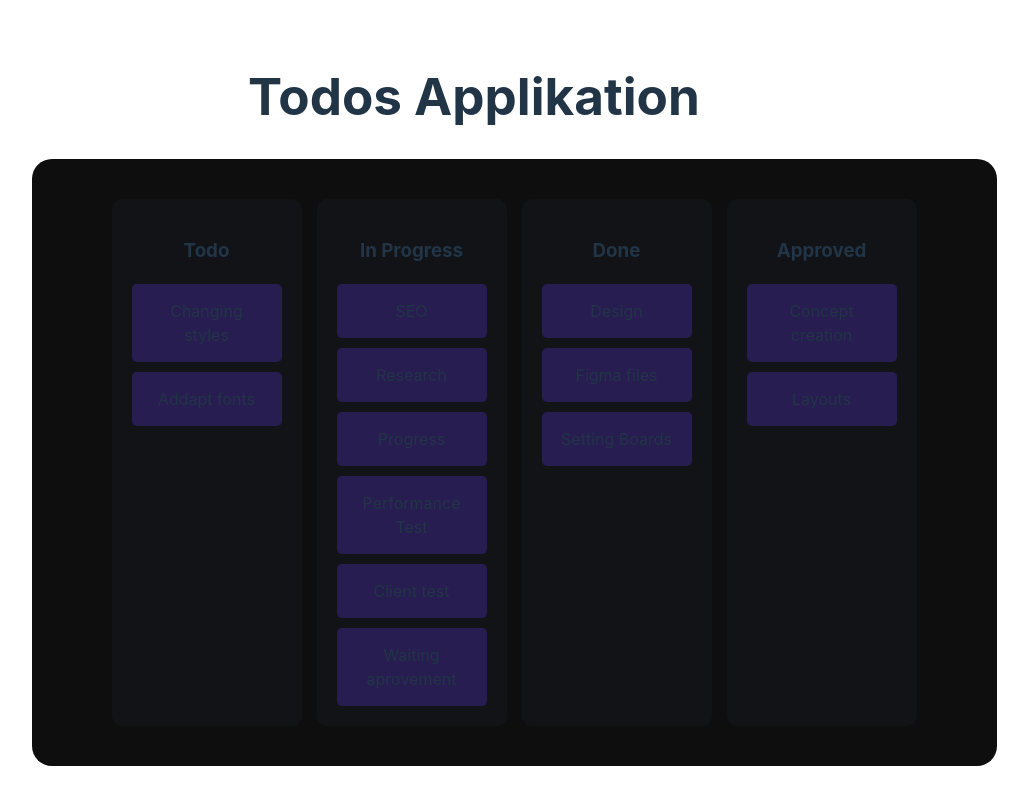
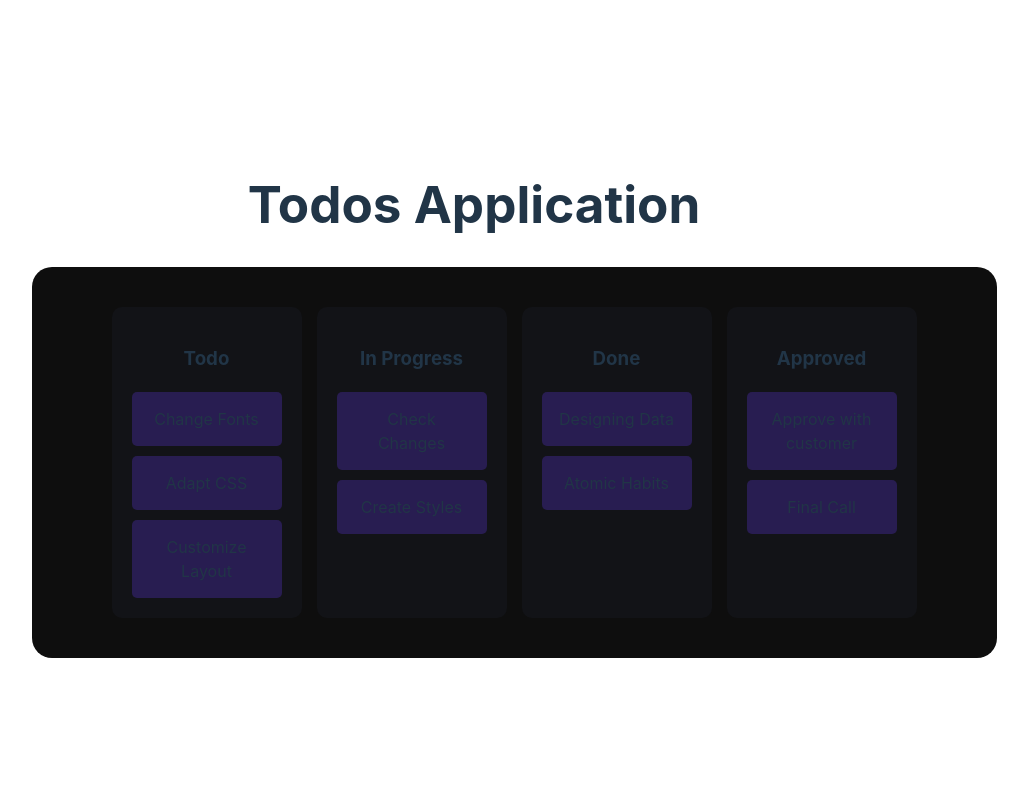
Before and after one commit to alexanderley/simple-task-manager-dnd, a React (Vite) app: page / in a window 1280 px wide. Shown: the whole page, without its empty margins (166-1194 px from the left). Built offline with nearby package versions, Linux system fonts and the light colour scheme.

Commit message:
created dynamic data to work with

```diff
--- a/package.json
+++ b/package.json
@@ -11,6 +11,7 @@
   },
   "dependencies": {
     "react": "^18.2.0",
+    "react-beautiful-dnd": "^13.1.1",
     "react-dom": "^18.2.0"
   },
   "devDependencies": {
--- a/src/App.jsx
+++ b/src/App.jsx
@@ -1,48 +1,128 @@
-import { useState } from "react";
-import reactLogo from "./assets/react.svg";
-import viteLogo from "/vite.svg";
+// import { useState } from "react";
+// import reactLogo from "./assets/react.svg";
+// import viteLogo from "/vite.svg";
+// import "./App.css";
+
+// import { DragDropContext, Droppable, Draggable } from 'react-beautiful-dnd';
+
+// function App() {
+//   const [count, setCount] = useState(0);
+
+//   return (
+//     <>
+//       <h1>Todos Applikation</h1>
+//       <div className="stepContainer">
+//         <div className="step">
+//           <h3>Todo</h3>
+//           <div className="taskContainer">
+//             <div className="task">Changing styles</div>
+//             <div className="task">Addapt fonts</div>
+//           </div>
+//         </div>
+//         <div className="step">
+//           <h3>In Progress</h3>
+//           <div className="taskContainer">
+//             <div className="task">SEO</div>
+//             <div className="task">Research</div>
+//             <div className="task">Progress</div>
+//             <div className="task">Performance Test</div>
+//             <div className="task">Client test</div>
+//             <div className="task">Waiting aprovement</div>
+//           </div>
+//         </div>
+//         <div className="step">
+//           <h3>Done</h3>
+//           <div className="taskContainer">
+//             <div className="task">Design</div>
+//             <div className="task">Figma files</div>
+//             <div className="task">Setting Boards</div>
+//           </div>
+//         </div>
+//         <div className="step">
+//           <h3>Approved</h3>
+//           <div className="taskContainer">
+//             <div className="task">Concept creation</div>
+//             <div className="task">Layouts</div>
+//           </div>
+//         </div>
+//       </div>
+//     </>
+//   );
+// }
+
+// export default App;
+
+import React, { useState } from "react";
 import "./App.css";
 
 function App() {
   const [count, setCount] = useState(0);
 
+  // Define an array of tasks
+  const tasks = [
+    {
+      id: "0e2f0db1-5457-46b0-949e-8032d2f9997a",
+      step: "Todo",
+      items: [
+        { id: "26fd50b3-3841-496e-8b32-73636f6f4197", name: "Change Fonts" },
+        { id: "b0ee9d50-d0a6-46f8-96e3-7f3f0f9a2525", name: "Adapt CSS" },
+        {
+          id: "cafebeef-1234-5678-9abc-def012345678",
+          name: "Customize Layout",
+        },
+      ],
+    },
+    {
+      id: "487f68b4-1746-438c-920e-d67b7df46247",
+      step: "In Progress",
+      items: [
+        { id: "deadbeef-abcd-1234-5678-badcoffeebadc0", name: "Check Changes" },
+        {
+          id: "25daffdc-aae0-4d73-bd31-43f73101e7c05",
+          name: "Create Styles",
+        },
+      ],
+    },
+    {
+      id: "abcdef12-34ab-cdef-5678-901234567890",
+      step: "Done",
+      items: [
+        {
+          id: "95ee6a5d-f927-4579-8c15-2b4eb86210ae",
+          name: "Designing Data",
+        },
+        { id: "5bee94eb-6bde-4411-b438-1c37fa6af364", name: "Atomic Habits" },
+      ],
+    },
+    {
+      id: "98765432-abcdef-1234-abcd-567812345abc",
+      step: "Approved",
+      items: [
+        {
+          id: "960cbbcf-89a0-4d79-aa8e-56abbc15eacc",
+          name: "Approve with customer",
+        },
+        { id: "d3edf796-6449-4931-a777-ff66965a025b", name: "Final Call" },
+      ],
+    },
+  ];
+
   return (
     <>
-      <h1>Todos Applikation</h1>
+      <h1>Todos Application</h1>
       <div className="stepContainer">
-        <div className="step">
-          <h3>Todo</h3>
-          <div className="taskContainer">
-            <div className="task">Changing styles</div>
-            <div className="task">Addapt fonts</div>
+        {tasks.map((taskGroup) => (
+          <div className="step" key={taskGroup.id}>
+            <h3>{taskGroup.step}</h3>
+            <div className="taskContainer">
+              {taskGroup.items.map((task, taskIndex) => (
+                <div className="task" key={task.id}>
+                  {task.name}
+                </div>
+              ))}
+            </div>
           </div>
-        </div>
-        <div className="step">
-          <h3>In Progress</h3>
-          <div className="taskContainer">
-            <div className="task">SEO</div>
-            <div className="task">Research</div>
-            <div className="task">Progress</div>
-            <div className="task">Performance Test</div>
-            <div className="task">Client test</div>
-            <div className="task">Waiting aprovement</div>
-          </div>
-        </div>
-        <div className="step">
-          <h3>Done</h3>
-          <div className="taskContainer">
-            <div className="task">Design</div>
-            <div className="task">Figma files</div>
-            <div className="task">Setting Boards</div>
-          </div>
-        </div>
-        <div className="step">
-          <h3>Approved</h3>
-          <div className="taskContainer">
-            <div className="task">Concept creation</div>
-            <div className="task">Layouts</div>
-          </div>
-        </div>
+        ))}
       </div>
     </>
   );
```
Also changed, not shown: 1 other file (tests, documents, lock files or other folders).
